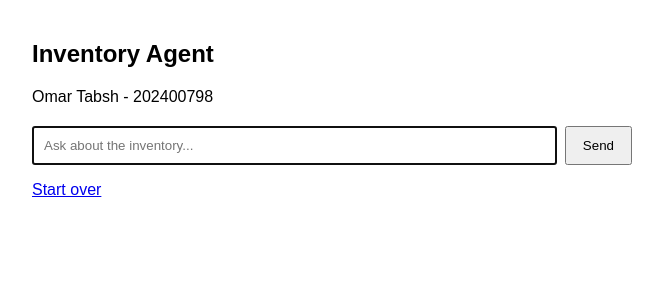
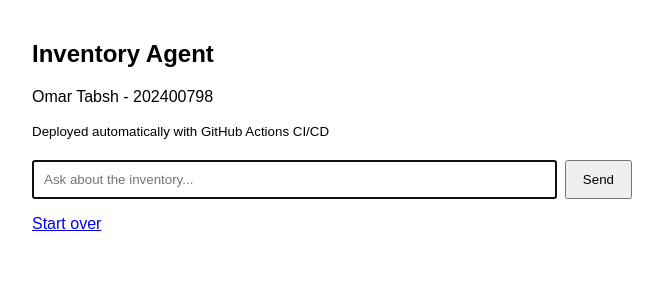
Before and after one commit to OmarTabsh15/eece430-assignment6-ai-agent, a Django app: page / in a window 1280 px wide. Shown: the top 300 px of the page, without its empty margins (308-971 px from the left). Run offline with Django 5.2, Linux system fonts and the light colour scheme.

Commit message:
Pass Gemini key to deployed container from local env file; show CI/CD banner

```diff
--- a/chat/templates/chat.html
+++ b/chat/templates/chat.html
@@ -16,6 +16,7 @@
 
 <h2>Inventory Agent</h2>
 <p>Omar Tabsh - 202400798</p>
+<p><small>Deployed automatically with GitHub Actions CI/CD</small></p>
 
 {% for message in history %}
     <div class="msg {{ message.role }}">{{ message.text }}</div>
```
Also changed, not shown: .github/workflows/ci.yml.
